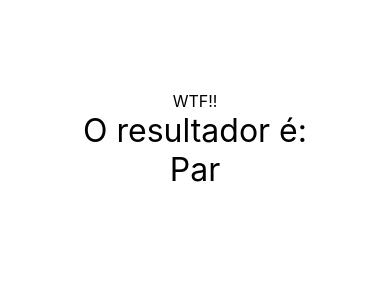
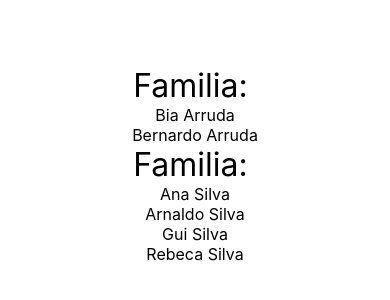
Before and after one commit to JordyLimaEng/react-study, a React Native app in the folder exercicios/exercicios/: screen / in a window 390 px wide. Shown: the part 96-396 px from the top of the page. Built offline with nearby package versions, Linux system fonts and the light colour scheme.

Commit message:
Using props.children

```diff
--- a/exercicios/exercicios/src/App.js
+++ b/exercicios/exercicios/src/App.js
@@ -1,37 +1,23 @@
 import React from 'react'
 import { StyleSheet, SafeAreaView } from 'react-native'
 
-// import C1 from './components/Primeiro'
-// import CompOriginal, { Comp1, Comp2 } from './components/Multi'
-// import MinMax from './components/MinMax'
-// import Titulo from './components/Titulo'
-// import Botao from './components/Botao'
-// import Contador from './components/Contador'
-// import Pai from './components/indireta/Pai'
-// import ContadorV2 from './components/contador/ContadorV2'
-import Diferenciar from './components/Diferenciar'
-import Parimpar from './components/Parimpar'
+import Familia from './components/relacao/Familia'
+import Membro from './components/relacao/Membro'
 
 export default () => (
     //retorna por jsx - sempre precisa do modulo React pra retornar jsx
     //também podemos exportar como arrow function
     <SafeAreaView style={style.App}>
-        {/* <C1/>
-        <Comp1/>
-        <Comp2/>
-        <CompOriginal/> */}
-        {/* <MinMax n1={3} n2={20}/>
-        <MinMax n1={15} n2={30}/>
-        <Titulo principal="Cadastro"
-                secundario="Tela de Cadastro do Produto"
-        <Botao/>
-        <Contador initial={100} step={30}/>
-        <Contador />
-        <Pai/>
-        <ContadorV2/>
-        />*/}
-        <Diferenciar/>
-        <Parimpar num={2}/>
+        <Familia>
+            <Membro nome='Bia' sobrenome='Arruda'/>
+            <Membro nome='Bernardo' sobrenome='Arruda'/>
+        </Familia>
+        <Familia>
+            <Membro nome='Ana' sobrenome='Silva'/>
+            <Membro nome='Arnaldo' sobrenome='Silva'/>
+            <Membro nome='Gui' sobrenome='Silva'/>
+            <Membro nome='Rebeca' sobrenome='Silva'/>
+        </Familia>
    </SafeAreaView>
 
 )
--- /dev/null
+++ b/exercicios/exercicios/src/components/relacao/Familia.js
@@ -0,0 +1,13 @@
+import React from 'react'
+import { Text } from 'react-native'
+import style from '../style'
+import Filho from './Membro'
+
+export default props => {
+    return (
+        <>
+        <Text style={style.txtG}>Familia: {}</Text>
+            {props.children}
+        </>
+    )
+}
--- /dev/null
+++ b/exercicios/exercicios/src/components/relacao/Membro.js
@@ -0,0 +1,13 @@
+import React from 'react'
+import { Text } from 'react-native'
+import style from '../style'
+
+export default props => {
+    return (
+        <>
+            <Text style={style.txtM}>
+                {props.nome} {props.sobrenome}
+            </Text>
+        </>
+    )
+}
```
